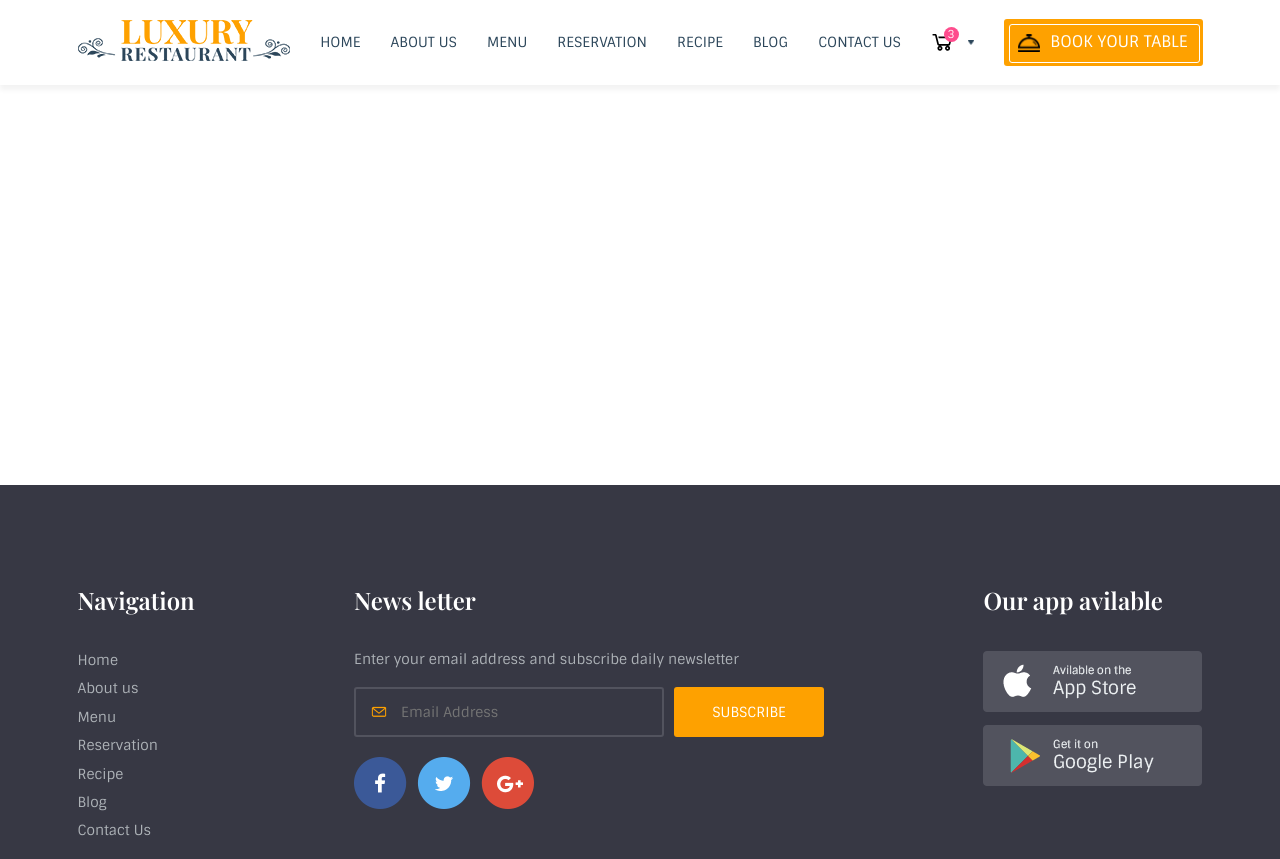
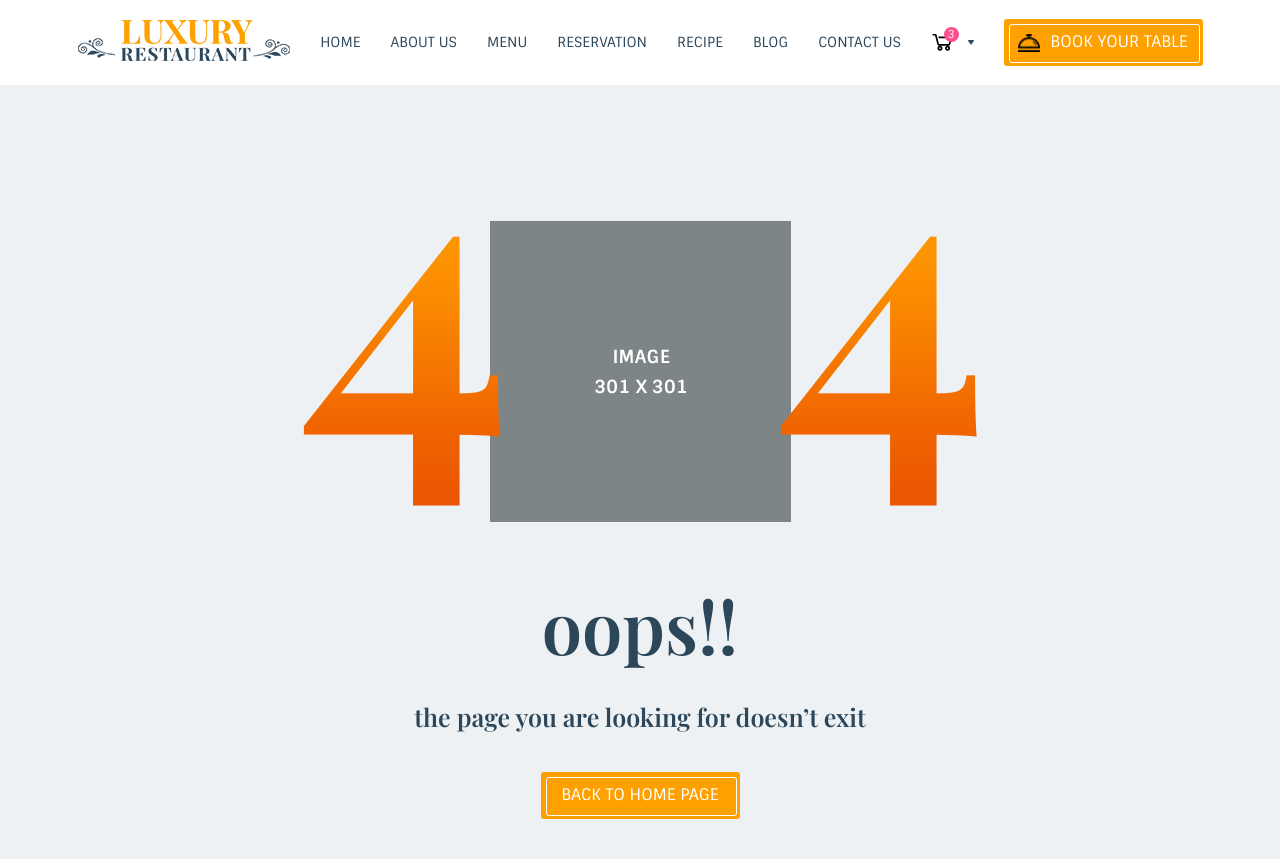
Before and after one commit to binjuhor/training-html, a plain HTML site: page index.html in a window 1280 px wide. Shown: the top 859 px of the page. Drawn offline with nearby package versions, Linux system fonts and the light colour scheme.

Commit message:
Add 404 container

```diff
--- a/css/styles.css
+++ b/css/styles.css
@@ -422,7 +422,7 @@
     color: #fff;
   }
 
-  .cta-button::before {
+  .cta-button.reverse::before {
     content: "";
     width: 22px;
     height: 20px;
@@ -482,10 +482,39 @@
     display: flex;
   }
 
+.content404 {
+  min-height: 530px;
+  background: #edf1f3;
+  padding-top: 120px;
+  padding-bottom: 100px;
+}
 
-  main {
-    min-height: 50vh;
-  }
+.content404 .container {
+  text-align: center;
+  display: flex;
+  flex-direction: column;
+  justify-content: center;
+  align-items: center;
+}
+
+.content404 .container img {
+  margin-bottom: 40px;
+  max-width: 100%;
+}
+
+.content404 .container h2 {
+  font-size: 72px;
+  line-height: 1.2;
+  color: #2c465a;
+  margin: 0;
+}
+
+.content404 .container h4 {
+  font-size: 25px;
+  line-height: 1.2;
+  margin-bottom: 40px;
+  color: #2c465a;
+ }
 
   /**
   Footer
--- a/index.html
+++ b/index.html
@@ -37,15 +37,23 @@
                      <span>3</span>
                 </a>
 
-                <a href="#" class="button cta-button"><span>Book your table</span></a>
+                <a href="#" class="button cta-button reverse"><span>Book your table</span></a>
             </div>
 
         </div>
     </header>
 
-
-
     <main>
+        <div class="content404">
+            <div class="container">
+                <figure>
+                    <img src="images/404.png" alt="">
+                </figure>
+                <h2>oops!!</h2>
+                <h4>the page you are looking for doesn’t exit</h4>
+                <a href="#" class="cta-button">Back to home page</a>
+            </div>
+        </div>
     </main>
 
     <footer class="footer">
```
Also changed, not shown: images/404.png (added).
